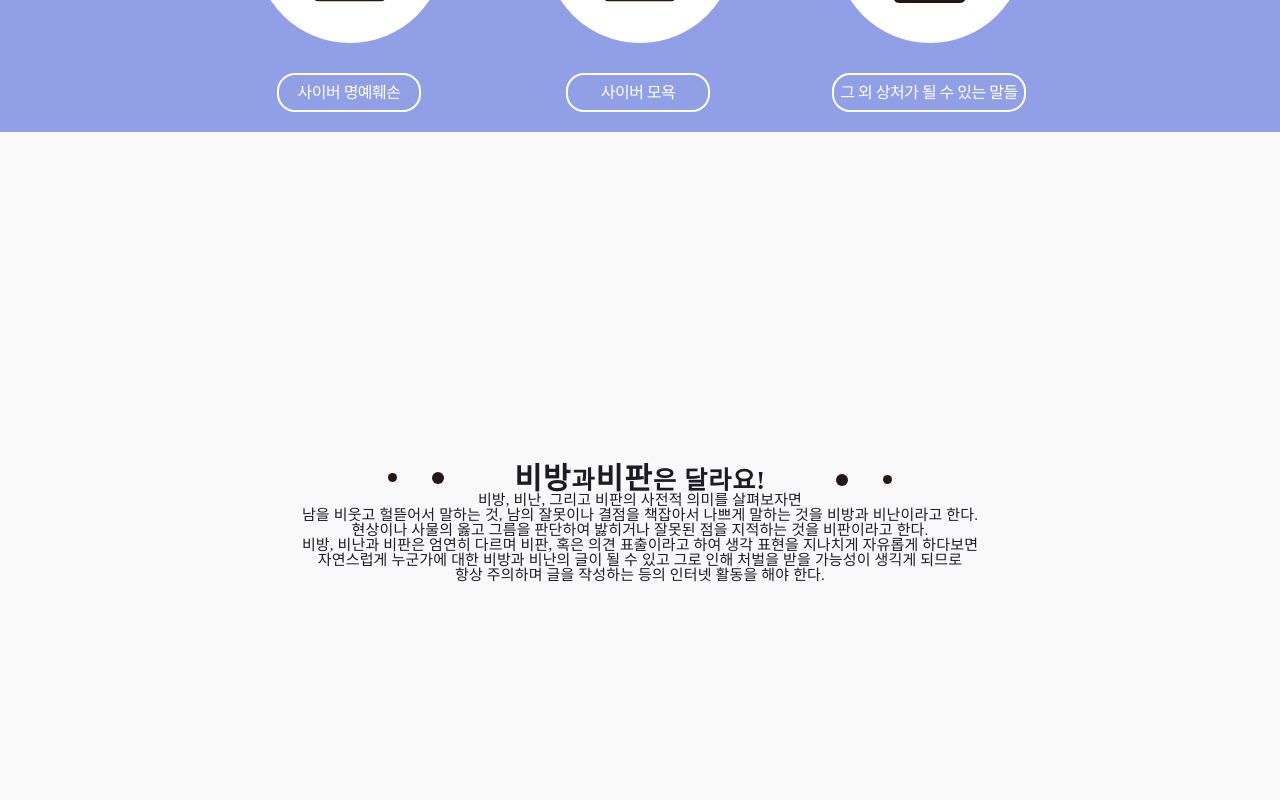
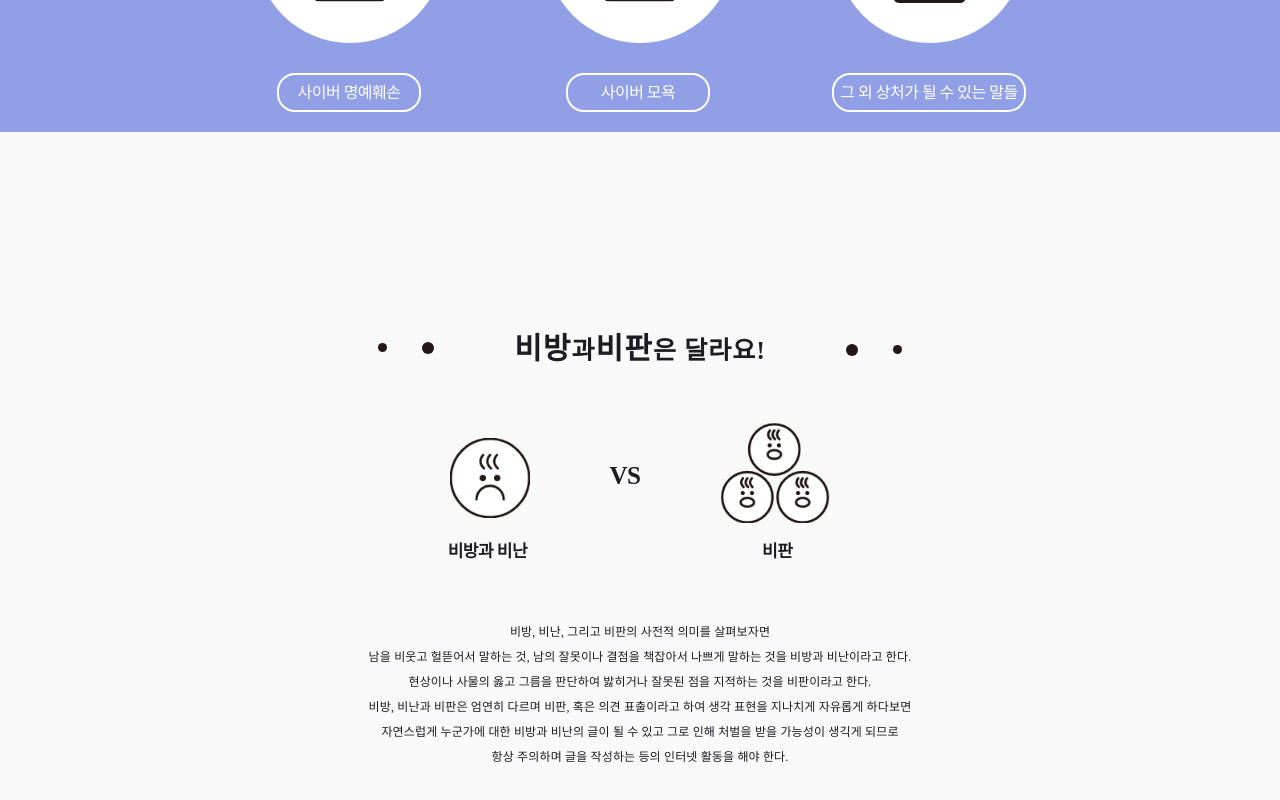
Before and after one commit to alpha0212/Law_PROJECT, a React (Create React App) app: page / in a window 1280 px wide. Shown: the part 1944-2744 px from the top of the page. Built offline with nearby package versions, Linux system fonts and the light colour scheme; a web font is replaced by a local one.

Commit message:
Add: slander and blame / Criticisz

```diff
--- a/src/App.tsx
+++ b/src/App.tsx
@@ -1,10 +1,13 @@
 import React from "react";
 import { Route, BrowserRouter as Router, Routes } from "react-router-dom";
-import { Content, Navbar } from "src/components";
+import { Content, Footer, Navbar } from "src/components";
 
 import { MainPage } from "./pages";
 
 export const App: React.FC = () => {
+  /**
+   * 조건문으로 메인에서 Navbar
+   */
   return (
     <>
       <Navbar />
@@ -12,6 +15,7 @@ export const App: React.FC = () => {
         <Route index element={<MainPage />} />
         <Route path="/content" element={<Content />} />
       </Routes>
+      <Footer />
     </>
   );
 };
--- a/src/components/common/Content/styled.ts
+++ b/src/components/common/Content/styled.ts
@@ -8,6 +8,7 @@ export const ContentBannerImg = styled.img`
 
 export const ChooseContainer = styled.div`
   width: 100%;
+  padding-top: 100rem;
 `;
 
 export const Choose = styled.button`
--- a/src/components/common/Footer/index.tsx
+++ b/src/components/common/Footer/index.tsx
@@ -19,7 +19,7 @@ export const Footer: React.FC = () => {
         </S.InfoText>
         <S.InfoText>국가법령정보센터 | 현장피해보고센터</S.InfoText>
         <S.InfoText>
-          서울특별시 서대문구 Copyright(c) 권혜정 All rights reserved.
+          서울특별시 서대문구 Copyright(c) P&G All rights reserved.
         </S.InfoText>
       </S.InfoTextContainer>
     </S.FooterContainer>
--- a/src/components/common/Introduction/index.tsx
+++ b/src/components/common/Introduction/index.tsx
@@ -40,9 +40,6 @@ export const Introduction: React.FC = () => {
         <S.ThreeContainer>
           <Different />
         </S.ThreeContainer>
-        <S.FourContainer>
-          <Footer />
-        </S.FourContainer>
       </S.IntroductionContainer>
     </>
   );
--- a/src/components/common/Introduction/styled.ts
+++ b/src/components/common/Introduction/styled.ts
@@ -40,9 +40,5 @@ export const SecondContainer = styled.div`
 
 export const ThreeContainer = styled.div`
   width: 100%;
-  padding-top: 83rem;
+  padding-top: 70rem;
 `;
-
-export const FourContainer = styled.div`
-  margin-top: 25rem;
-`;
--- a/src/components/common/Navbar/index.tsx
+++ b/src/components/common/Navbar/index.tsx
@@ -6,6 +6,7 @@ export const Navbar: React.FC = () => {
   const [navSize, setnavSize] = useState("7rem");
   const [navColor, setnavColor] = useState("transparent");
   const [contentColor, setcontentColor] = useState("transparent");
+  const [contentColor2, setcontentColor2] = useState("transparent");
   const [underColor, setunderColor] = useState("transparent");
   const [titleColor, settitleColor] = useState("#ffffff");
   const listenScrollEvent = () => {
@@ -15,6 +16,9 @@ export const Navbar: React.FC = () => {
     window.scrollY > 10
       ? setcontentColor("black")
       : setcontentColor("transparent");
+    window.scrollY > 10
+      ? setcontentColor2("black")
+      : setcontentColor2("transparent");
     window.scrollY > 10
       ? setunderColor("0.5rem solid rgba(49, 70, 237)")
       : setunderColor("transparent");
@@ -54,7 +58,7 @@ export const Navbar: React.FC = () => {
               onClick={select}
               style={{
                 borderBottom: !working ? underColor : "none",
-                color: working2 ? "#2827A6" : contentColor,
+                color: working ? contentColor : "#2827A6",
               }}
               to="/"
             >
@@ -63,10 +67,8 @@ export const Navbar: React.FC = () => {
             <S.NavbarSelect
               onClick={select2}
               style={{
-                borderBottom: !working2
-                  ? "0.5rem solid rgba(49, 70, 237)"
-                  : "none",
-                color: !working2 ? "#2827A6" : contentColor,
+                borderBottom: !working2 ? underColor : "none",
+                color: !working2 ? "#2827A6" : contentColor2,
               }}
               to="/content"
             >
--- a/src/components/common/Navbar/styled.ts
+++ b/src/components/common/Navbar/styled.ts
@@ -9,7 +9,7 @@ export const NavbarContainer = styled.div`
   right: 0;
 
   z-index: 80;
-  padding-top: 2.5vh;
+  padding-top: 2.5rem;
   font-weight: bold;
   display: flex;
   justify-content: space-between;
@@ -21,15 +21,15 @@ export const NavbarContainer = styled.div`
 export const Logo = styled(Link)`
   font-family: Pretendard;
   font-weight: 600;
-  font-size: 2.5vh;
-  padding-bottom: 2.5vh;
+  font-size: 2rem;
+  padding-bottom: 2.5rem;
   transform: translate(-57%, 0);
   padding-left: 32.5%;
   text-decoration: none;
 `;
 
 export const LinkContainer = styled.div`
-  padding-bottom: 2.7vh;
+  padding-bottom: 2.7rem;
   padding-right: 50vw;
 `;
 
@@ -41,12 +41,12 @@ export const NavbarList = styled.div`
 export const NavbarSelect = styled(Link)`
   text-decoration: none;
   color: black;
-  margin-left: 4vh;
-  margin-right: 4vh;
+  margin-left: 4rem;
+  margin-right: 4rem;
   font-size: 1.4rem;
   font-weight: 500;
   transition: all 0.3s;
-  padding-bottom: 2.6vh;
+  padding-bottom: 2.6rem;
   &:hover {
     color: rgba(156, 158, 225);
     transition: all 0.3s;
--- a/src/components/common/different/index.tsx
+++ b/src/components/common/different/index.tsx
@@ -1,5 +1,7 @@
 import React from "react";
 import * as S from "./styled";
+import PersonPNG from "src/assets/Person.png";
+import PeoplePNG from "src/assets/People.png";
 
 //circle
 export const Different = () => {
@@ -21,6 +23,19 @@ export const Different = () => {
           <S.sCircle />
         </S.RightCircleContainer>
       </S.differentContainer>
+      <S.vsContainer>
+        <S.marginFlexContainer>
+          <S.PersonImg src={PersonPNG} />
+          <S.vs>VS</S.vs>
+          <S.PeopleImg src={PeoplePNG} />
+        </S.marginFlexContainer>
+        <S.onlyFlex>
+          <S.oneContainer>
+            <S.oneAndOne>비방과 비난</S.oneAndOne>
+            <S.one>비판</S.one>
+          </S.oneContainer>
+        </S.onlyFlex>
+      </S.vsContainer>
       <S.DescriptionContainer>
         <S.Description>
           비방, 비난, 그리고 비판의 사전적 의미를 살펴보자면
--- a/src/components/common/different/styled.ts
+++ b/src/components/common/different/styled.ts
@@ -33,7 +33,7 @@ export const LeftbCircle = styled.div`
   height: 1.2rem;
   border-radius: 20rem;
   background-color: #231815;
-  margin-right: 7rem;
+  margin-right: 8rem;
   margin-left: 1.5rem;
 `;
 
@@ -43,7 +43,7 @@ export const RightbCircle = styled.div`
   border-radius: 20rem;
   background-color: #231815;
   margin-right: 1.5rem;
-  margin-left: 7rem;
+  margin-left: 8rem;
 `;
 
 export const textContainer = styled.div`
@@ -70,5 +70,63 @@ export const DescriptionContainer = styled.div`
 
 export const Description = styled.div`
   text-align: center;
-  font-size: 1.5rem;
+  font-size: 1.2rem;
+  line-height: 2.5rem;
 `;
+
+export const vsContainer = styled.div`
+  display: flex;
+  margin-top: 6rem;
+  flex-direction: column;
+  margin-bottom: 6rem;
+`;
+
+export const marginFlexContainer = styled.div`
+  margin: auto;
+  display: flex;
+`;
+
+export const vs = styled.div`
+  padding-top: 4rem;
+  font-size: 2.5rem;
+  font-weight: 600;
+`;
+
+export const PersonImg = styled.img`
+  object-fit: cover;
+  width: 8rem;
+  height: 8rem;
+  margin-right: 8rem;
+  margin-top: 1.5rem;
+`;
+
+export const PeopleImg = styled.img`
+  object-fit: cover;
+  width: 11rem;
+  height: 10rem;
+  margin-left: 8rem;
+`;
+
+export const onlyFlex = styled.div`
+  display: flex;
+`;
+
+export const oneContainer = styled.div`
+  display: flex;
+  margin: auto;
+  padding-right: 4rem;
+  margin-top: 2rem;
+`;
+
+export const oneAndOne = styled.div`
+  font-weight: 800;
+  font-size: 1.7rem;
+  text-align: center;
+  margin-right: 23.5rem;
+`;
+
+export const one = styled.div`
+  font-weight: 800;
+  font-size: 1.7rem;
+  text-align: center;
+`;
--- a/src/pages/main/index.tsx
+++ b/src/pages/main/index.tsx
@@ -1,5 +1,5 @@
 import React from "react";
-import { Navbar, Intro, Introduction } from "src/components";
+import { Intro, Introduction } from "src/components";
 
 export const MainPage: React.FC = () => {
   return (
```
Also changed, not shown: src/assets/People.png (added), src/assets/Person.png (added).
